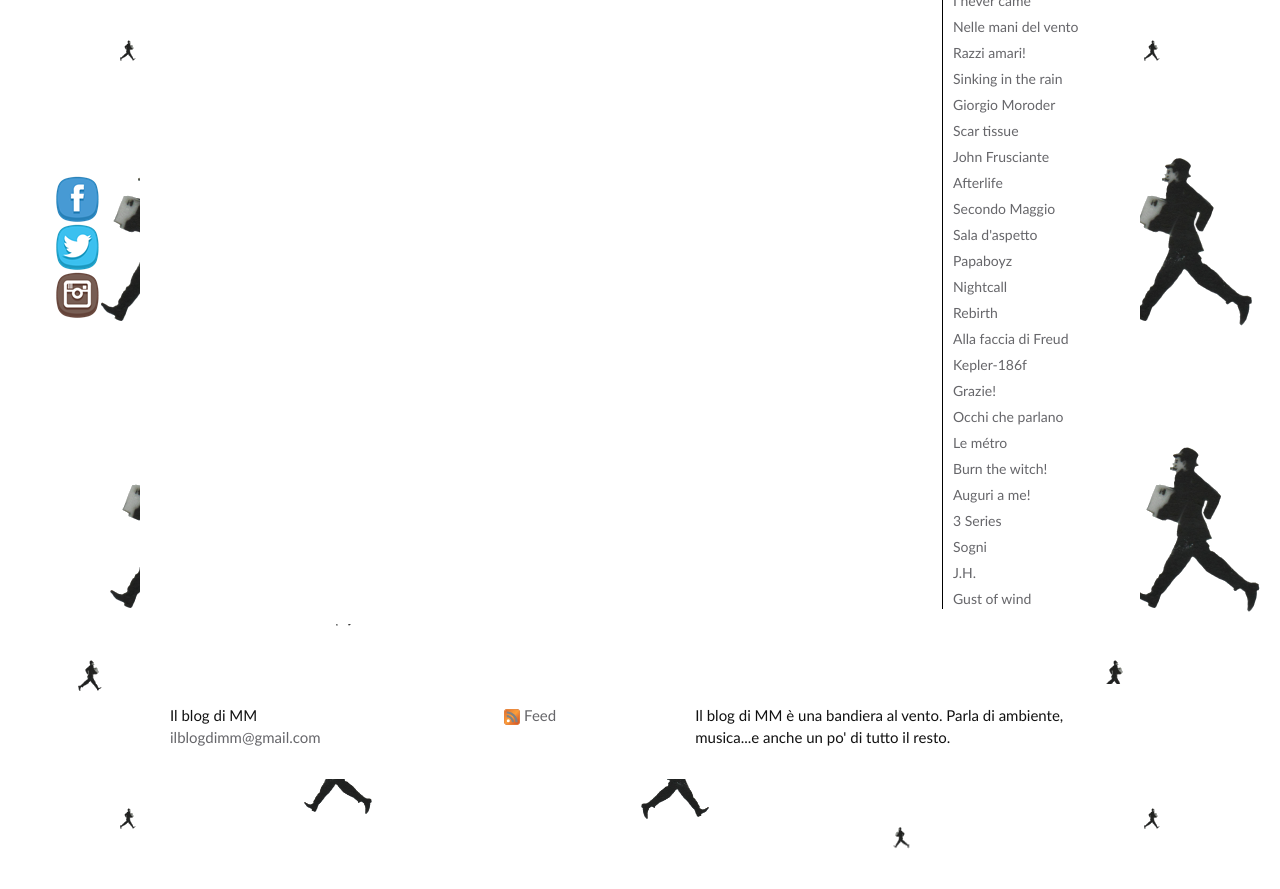
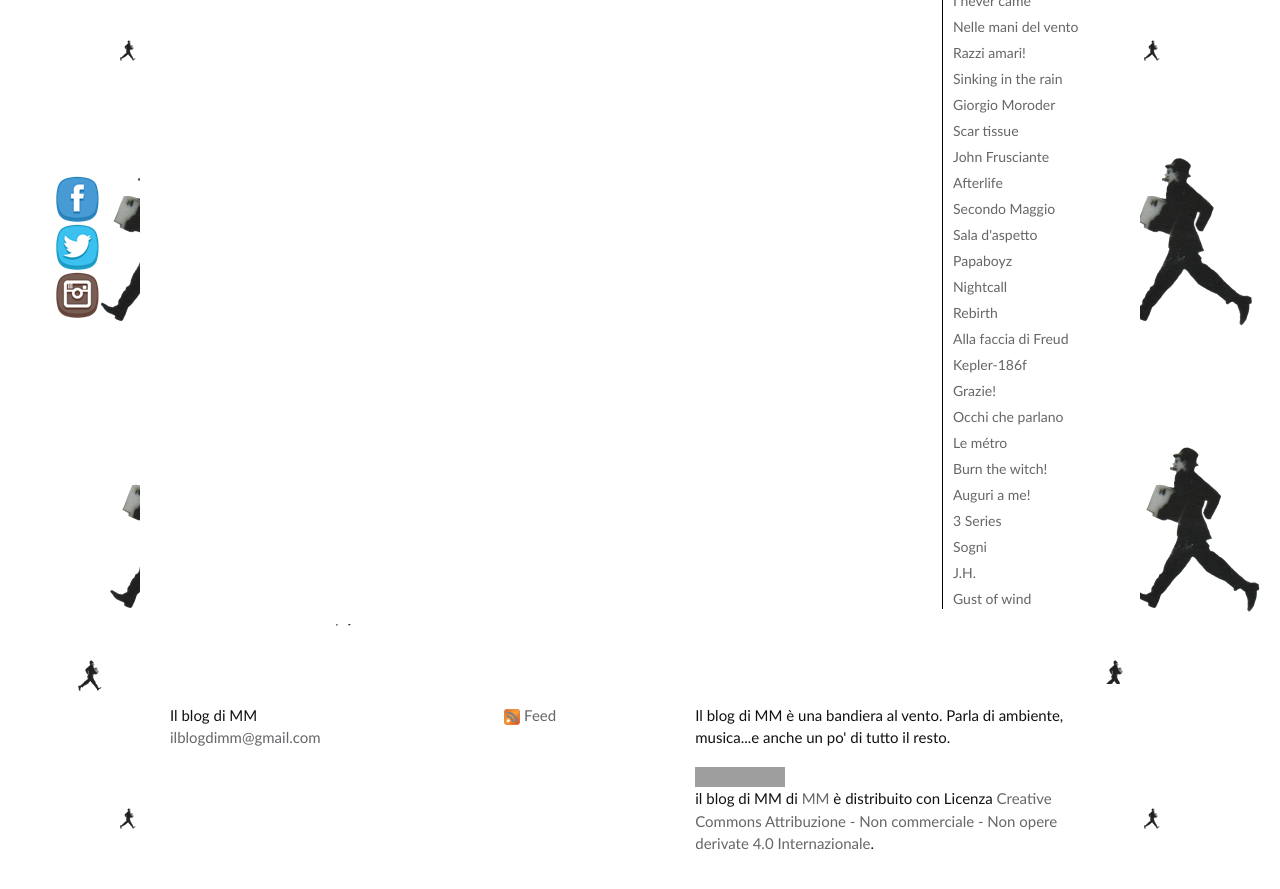
Before and after one commit to ilblogdimm/ilblogdimm, a Jekyll site: the page built from contatti.md, in a window 1280 px wide and 900 px high, scrolled down 1923 px. Shown: the top 889 px of the window. Built offline with Jekyll 4.4.1, drawn with Linux system fonts in a browser that asks for light colours; grey boxes are pictures that could not be loaded.

Commit message:
Aggiunta licenza nel footer

```diff
--- a/_includes/footer.html
+++ b/_includes/footer.html
@@ -68,7 +68,12 @@
             </div>
 
             <div class="footer-col  footer-col-3">
+
                 <p class="text">{{ site.description }}</p>
+                <a rel="license" href="http://creativecommons.org/licenses/by-nc-nd/4.0/"><img alt="Licenza Creative Commons" style="border-width:0" src="https://i.creativecommons.org/l/by-nc-nd/4.0/88x31.png" />
+                </a><br /><span xmlns:dct=" http://purl.org/dc/terms/" href="http://purl.org/dc/dcmitype/Text" property= "dct:title" rel="dct:type">il blog di MM</span> di
+                <a xmlns:cc="http:// creativecommons.org/ns#" href="http://www.ilblogdimm.it/" property= "cc:attributionName" rel="cc:attributionURL">MM</a> è distribuito con Licenza
+                <a rel="license" href="http://creativecommons.org/licenses/by-nc-nd/4.0/"> Creative Commons Attribuzione - Non commerciale - Non opere derivate 4.0 Internazionale</a>.
             </div>
         </div>
 
```
Lines whose indentation alone changed are shown as unchanged.
